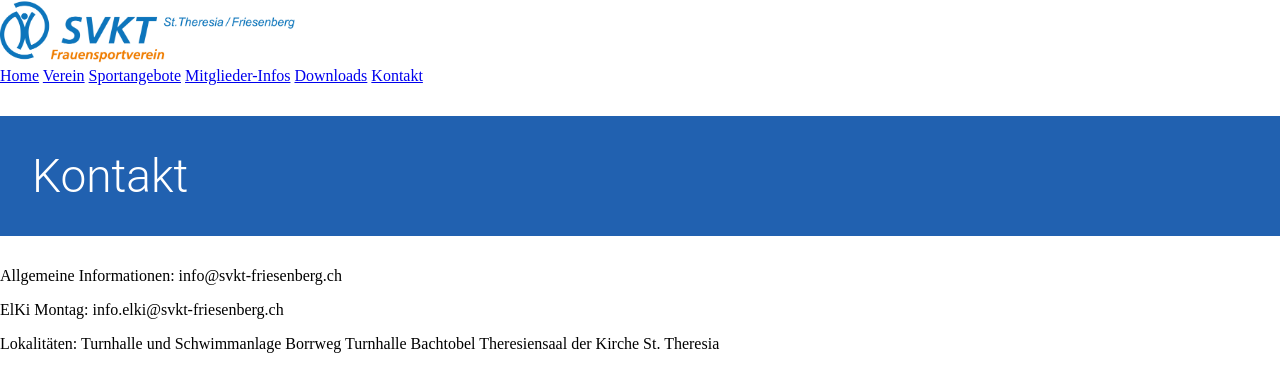
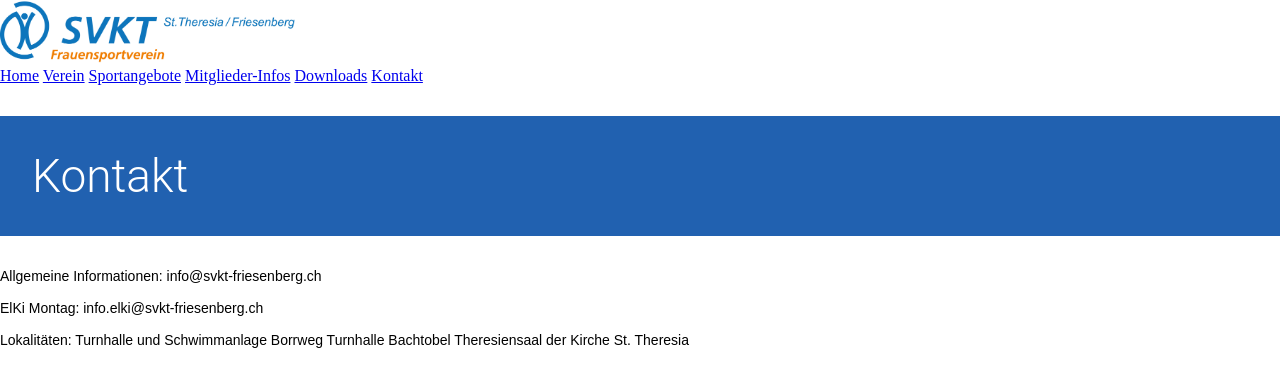
Before and after one commit to fraufaxli/svkt-friesenberg-website, a Jekyll site: the page built from kontakt.markdown, in a window 1280 px wide. Shown: the top 392 px of the page. Built offline with Jekyll 4.4.1, drawn with Linux system fonts in a browser that asks for light colours.

Commit message:
Lead Startseite

```diff
--- a/assets/css/style.css
+++ b/assets/css/style.css
@@ -11,6 +11,34 @@ h1 {
     line-height: 56px;
      font-family: 'Roboto', Arial, sans-serif;
     font-weight: 300;
+}
+
+h2 {
+    font-size: 27px;
+    line-height: 36px;
+    font-family: Arial, Helvetica, sans-serif;
+    color: white;
+}
+
+h3 {
+  font-size: 14px;
+  line-height: 18px;
+  font-family: Arial, Helvetica, sans-serif;
+  font-weight: bold
+  color: black;
+}
+
+p {
+  font-size: 14px;
+    line-height: 18px;
+    font-family: Arial, Helvetica, sans-serif;
+    color: black;
+}
+
+p.lead {
+    font-size: 18px;
+    line-height: 22px;
+    color: white;
 }
 
 .logo {
@@ -28,22 +56,7 @@ h1 {
   color: #e7402f;
 }
 
-h2 {
-    font-size: 27px;
-    line-height: 36px;
-    font-family: Arial, Helvetica, sans-serif;
-    color: white;
-}
 
-h3 {
-  padding: 6px 12px;
-  margin-right: 12px;
-  font-size: 16px;
-  font-family: Arial, Helvetica, sans-serif;
-  color: white;
-  background: rgb(20,100,200);
-
-}
 
 .button_blau {
     padding: 1rem;
```
